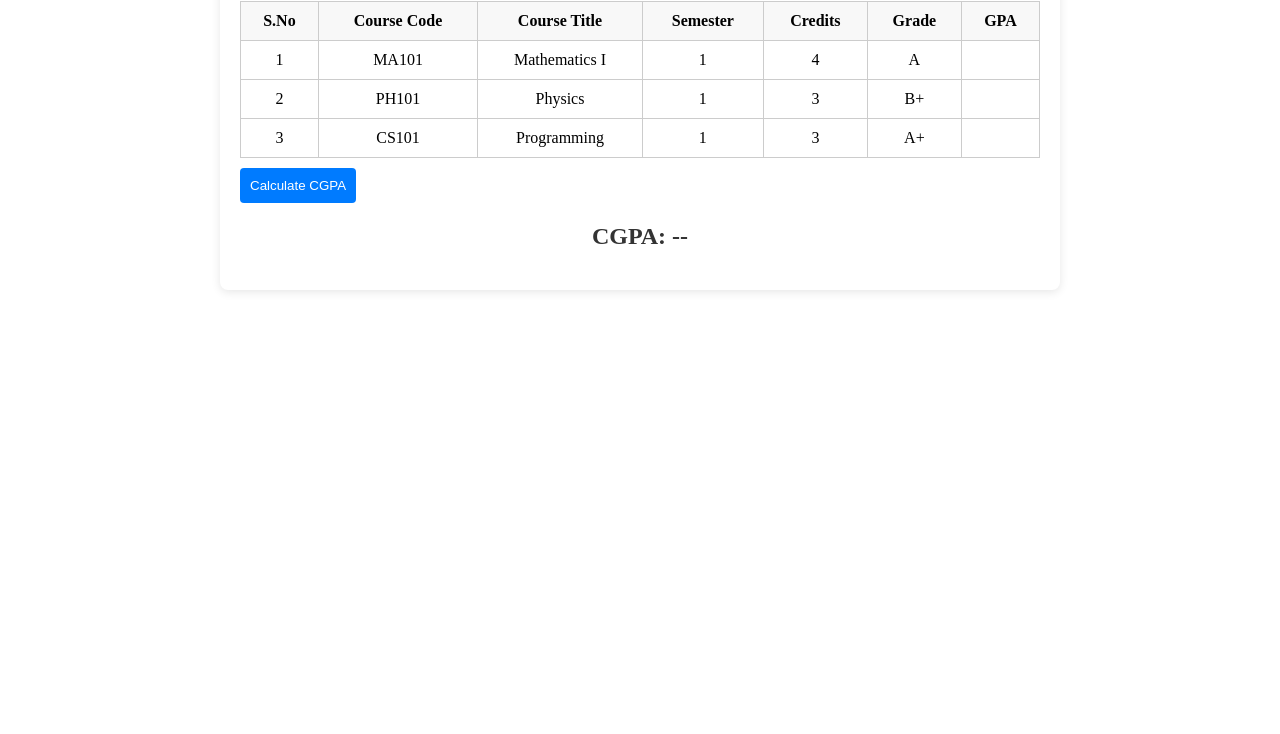
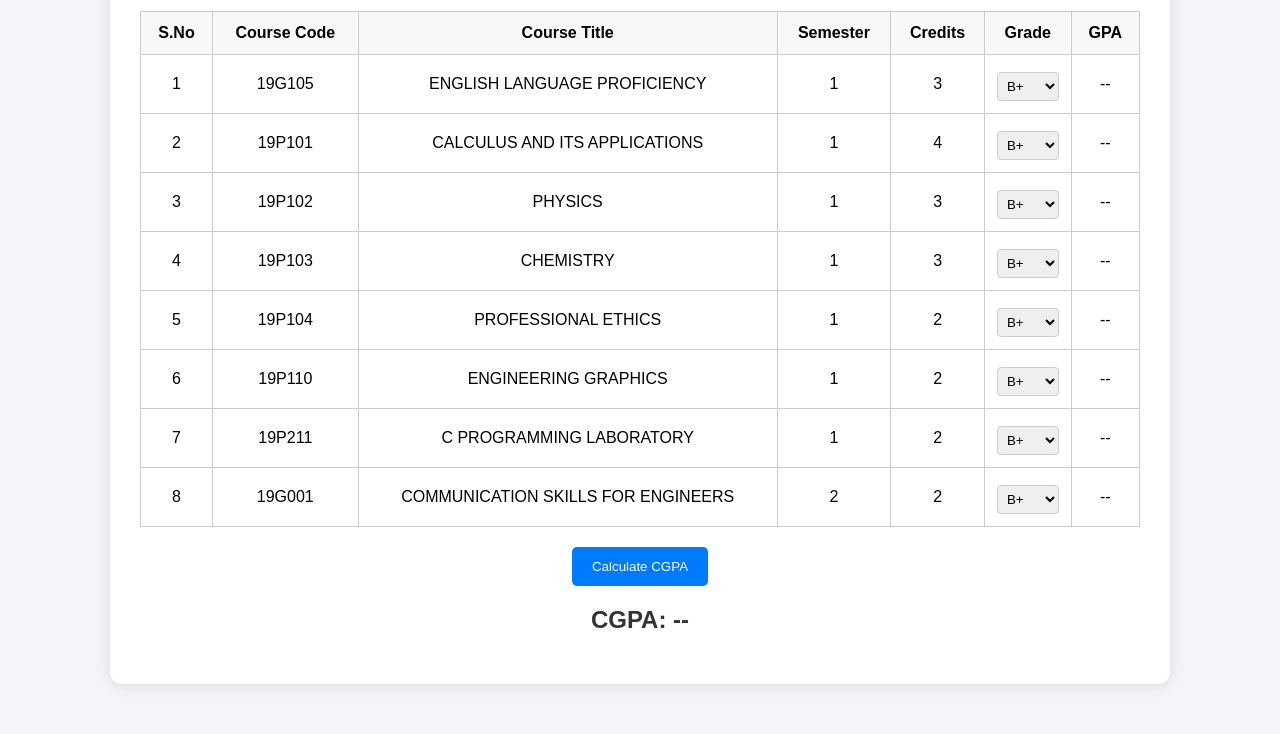
Before and after one commit to Manish-rio/My_Classmate_website, a plain HTML site: page index.html in a window 1280 px wide. Shown: the part 149-883 px from the top of the page. Before the commit the page ends 800 px from the top, so only its background shows below. Drawn offline with Linux system fonts and the light colour scheme.

Commit message:
Update index.html

```diff
--- a/index.html
+++ b/index.html
@@ -5,6 +5,64 @@
     <meta name="viewport" content="width=device-width, initial-scale=1.0">
     <title>Pre-filled Course GPA & CGPA Calculator</title>
     <link rel="stylesheet" href="style.css">
+    <style>
+        body {
+            font-family: Arial, sans-serif;
+            background-color: #f4f4f9;
+            margin: 0;
+            padding: 0;
+        }
+
+        .container {
+            max-width: 1000px;
+            margin: 50px auto;
+            background: white;
+            padding: 30px;
+            box-shadow: 0 2px 15px rgba(0, 0, 0, 0.1);
+            border-radius: 12px;
+        }
+
+        h1, h2 {
+            text-align: center;
+            color: #333;
+        }
+
+        button {
+            padding: 12px 20px;
+            background-color: #007bff;
+            color: white;
+            border: none;
+            border-radius: 5px;
+            cursor: pointer;
+            display: block;
+            margin: 20px auto 0;
+        }
+
+        button:hover {
+            background-color: #0056b3;
+        }
+
+        #course-table {
+            width: 100%;
+            border-collapse: collapse;
+            margin-top: 20px;
+        }
+
+        #course-table th, #course-table td {
+            border: 1px solid #ccc;
+            padding: 12px;
+            text-align: center;
+        }
+
+        #course-table th {
+            background-color: #f8f8f8;
+            font-weight: bold;
+        }
+
+        select {
+            padding: 5px;
+        }
+    </style>
 </head>
 <body>
     <div class="container">
@@ -23,68 +81,92 @@
                     </tr>
                 </thead>
                 <tbody id="course-body">
-                    <!-- Sample Pre-filled Rows -->
-                    <tr>
-                        <td>1</td>
-                        <td>MA101</td>
-                        <td>Mathematics I</td>
-                        <td>1</td>
-                        <td>4</td>
-                        <td>A</td>
-                        <td></td>
-                    </tr>
-                    <tr>
-                        <td>2</td>
-                        <td>PH101</td>
-                        <td>Physics</td>
-                        <td>1</td>
-                        <td>3</td>
-                        <td>B+</td>
-                        <td></td>
-                    </tr>
-                    <tr>
-                        <td>3</td>
-                        <td>CS101</td>
-                        <td>Programming</td>
-                        <td>1</td>
-                        <td>3</td>
-                        <td>A+</td>
-                        <td></td>
-                    </tr>
+                    <!-- Data rows inserted via JavaScript -->
                 </tbody>
             </table>
         </div>
         <button onclick="calculateCGPA()">Calculate CGPA</button>
         <h2 id="cgpa-display">CGPA: --</h2>
     </div>
+
     <script>
-        const gradeMap = {
-            "O": 10,
-            "A+": 9,
-            "A": 8,
-            "B+": 7,
-            "B": 6,
-            "RA": 0
+        const courses = [
+            { code: '19G105', title: 'ENGLISH LANGUAGE PROFICIENCY', sem: 1, credits: 3 },
+            { code: '19P101', title: 'CALCULUS AND ITS APPLICATIONS', sem: 1, credits: 4 },
+            { code: '19P102', title: 'PHYSICS', sem: 1, credits: 3 },
+            { code: '19P103', title: 'CHEMISTRY', sem: 1, credits: 3 },
+            { code: '19P104', title: 'PROFESSIONAL ETHICS', sem: 1, credits: 2 },
+            { code: '19P110', title: 'ENGINEERING GRAPHICS', sem: 1, credits: 2 },
+            { code: '19P211', title: 'C PROGRAMMING LABORATORY', sem: 1, credits: 2 },
+            { code: '19G001', title: 'COMMUNICATION SKILLS FOR ENGINEERS', sem: 2, credits: 2 }
+        ];
+
+        const gradePoints = {
+            'O': 10,
+            'A+': 9,
+            'A': 8,
+            'B+': 7,
+            'B': 6,
+            'C': 5,
+            'P': 4,
+            'F': 0
         };
 
+        function populateTable() {
+            const tbody = document.getElementById('course-body');
+            courses.forEach((course, index) => {
+                const row = document.createElement('tr');
+                row.innerHTML = `
+                    <td>${index + 1}</td>
+                    <td>${course.code}</td>
+                    <td>${course.title}</td>
+                    <td>${course.sem}</td>
+                    <td>${course.credits}</td>
+                    <td>
+                        <select>
+                            <option value="">--</option>
+                            <option value="O">O</option>
+                            <option value="A+">A+</option>
+                            <option value="A">A</option>
+                            <option value="B+" selected>B+</option>
+                            <option value="B">B</option>
+                            <option value="C">C</option>
+                            <option value="P">P</option>
+                            <option value="F">F</option>
+                        </select>
+                    </td>
+                    <td class="gpa-cell">--</td>
+                `;
+                tbody.appendChild(row);
+            });
+        }
+
         function calculateCGPA() {
-            const rows = document.querySelectorAll('#course-body tr');
+            let totalPoints = 0;
             let totalCredits = 0;
-            let totalPoints = 0;
+            const rows = document.querySelectorAll('#course-table tbody tr');
 
             rows.forEach(row => {
-                const credits = parseInt(row.cells[4].textContent);
-                const grade = row.cells[5].textContent.trim();
-                const point = gradeMap[grade] || 0;
-                row.cells[6].textContent = point.toFixed(2);
+                const credits = parseInt(row.cells[4].innerText);
+                const grade = row.cells[5].querySelector('select').value;
+                const gpaCell = row.cells[6];
 
-                totalCredits += credits;
-                totalPoints += credits * point;
+                if (grade in gradePoints) {
+                    const gp = gradePoints[grade];
+                    const weighted = gp * credits;
+                    totalPoints += weighted;
+                    totalCredits += credits;
+                    gpaCell.innerText = gp.toFixed(2);
+                } else {
+                    gpaCell.innerText = '--';
+                }
             });
 
-            const cgpa = totalPoints / totalCredits;
-            document.getElementById("cgpa-display").textContent = `CGPA: ${cgpa.toFixed(2)}`;
+            const cgpa = totalCredits > 0 ? (totalPoints / totalCredits).toFixed(2) : '--';
+            document.getElementById('cgpa-display').innerText = `CGPA: ${cgpa}`;
         }
+
+        window.onload = populateTable;
     </script>
 </body>
 </html>
```
